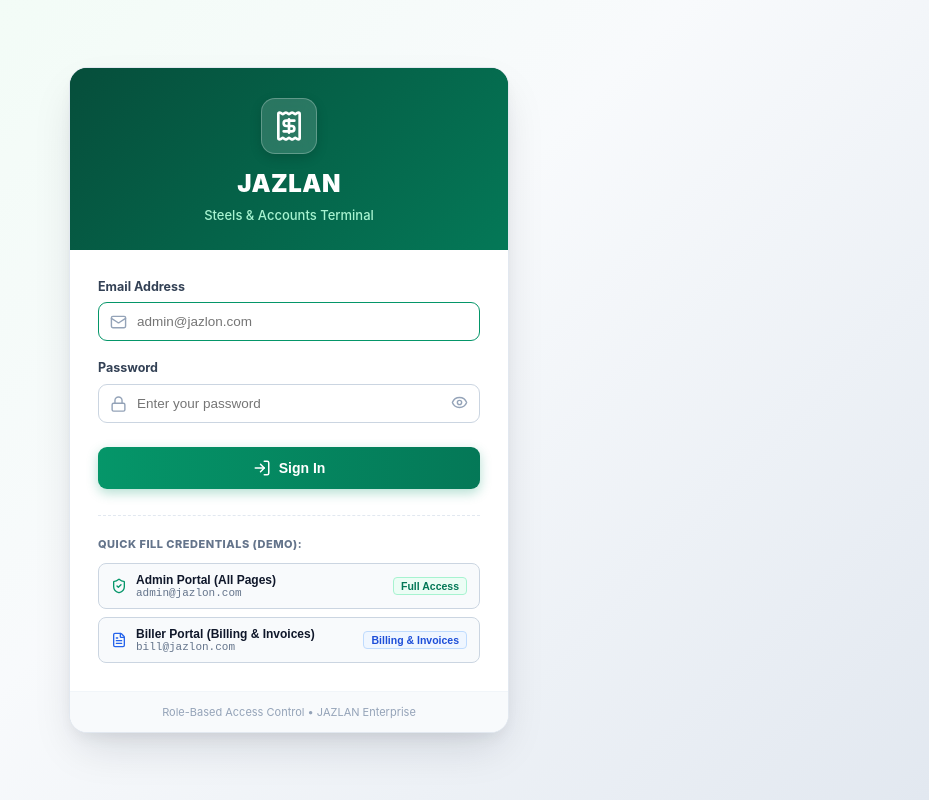
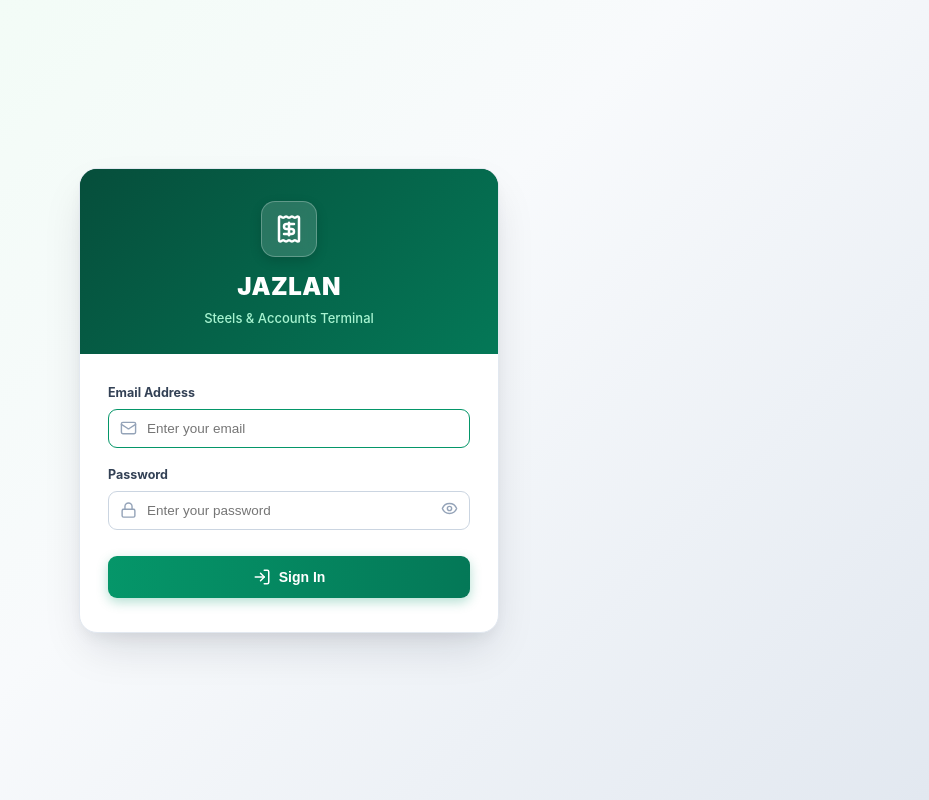
Before and after one commit to afrithsulthan007-art/jazlon, a React (Vite) app: page / in a window 1280 px wide. Shown: the whole page, without its empty margins (351-1280 px from the left). Built offline with nearby package versions, Linux system fonts and the light colour scheme.

Commit message:
Remove demo credentials box and role footer from login screen, keeping only clean brand header and login form

```diff
--- a/src/pages/LoginPage.jsx
+++ b/src/pages/LoginPage.jsx
@@ -5,11 +5,8 @@ import {
   Lock,
   Eye,
   EyeOff,
-  ShieldCheck,
-  FileText,
   AlertCircle,
-  LogIn,
-  CheckCircle2
+  LogIn
 } from 'lucide-react';
 
 export default function LoginPage({ onLogin }) {
@@ -58,12 +55,6 @@ export default function LoginPage({ onLogin }) {
     }
   };
 
-  const handleFillDemo = (demoEmail, demoPassword) => {
-    setEmail(demoEmail);
-    setPassword(demoPassword);
-    setError('');
-  };
-
   return (
     <div style={{
       minHeight: '100vh',
@@ -76,7 +67,7 @@ export default function LoginPage({ onLogin }) {
     }}>
       <div style={{
         width: '100%',
-        maxWidth: '440px',
+        maxWidth: '420px',
         backgroundColor: '#ffffff',
         borderRadius: '18px',
         boxShadow: '0 20px 45px -10px rgba(15, 23, 42, 0.15), 0 8px 16px -6px rgba(15, 23, 42, 0.08)',
@@ -87,7 +78,7 @@ export default function LoginPage({ onLogin }) {
         <div style={{
           backgroundColor: '#064e3b',
           backgroundImage: 'linear-gradient(135deg, #064e3b 0%, #047857 100%)',
-          padding: '30px 28px 24px',
+          padding: '32px 28px 26px',
           color: '#ffffff',
           textAlign: 'center'
         }}>
@@ -104,7 +95,7 @@ export default function LoginPage({ onLogin }) {
             border: '1px solid rgba(255, 255, 255, 0.25)',
             boxShadow: '0 4px 12px rgba(0,0,0,0.15)'
           }}>
-            <Receipt size={32} color="#ffffff" />
+            <Receipt size={30} color="#ffffff" />
           </div>
           <h1 style={{ margin: '0 0 4px', fontSize: '24px', fontWeight: 900, letterSpacing: '0.5px' }}>
             JAZLAN
@@ -115,7 +106,7 @@ export default function LoginPage({ onLogin }) {
         </div>
 
         {/* BODY FORM */}
-        <div style={{ padding: '28px' }}>
+        <div style={{ padding: '30px 28px 34px' }}>
           {error && (
             <div style={{
               display: 'flex',
@@ -148,7 +139,7 @@ export default function LoginPage({ onLogin }) {
                   id="login-email"
                   value={email}
                   onChange={(e) => setEmail(e.target.value)}
-                  placeholder="admin@jazlon.com"
+                  placeholder="Enter your email"
                   required
                   autoFocus
                   style={{
@@ -223,7 +214,7 @@ export default function LoginPage({ onLogin }) {
               id="btn-login-submit"
               disabled={loading}
               style={{
-                marginTop: '6px',
+                marginTop: '8px',
                 width: '100%',
                 padding: '12px',
                 borderRadius: '9px',
@@ -253,91 +244,6 @@ export default function LoginPage({ onLogin }) {
               )}
             </button>
           </form>
-
-          {/* QUICK DEMO USERS SELECTION */}
-          <div style={{ marginTop: '26px', paddingTop: '20px', borderTop: '1px dashed #e2e8f0' }}>
-            <div style={{ fontSize: '11px', fontWeight: 800, color: '#64748b', textTransform: 'uppercase', letterSpacing: '0.5px', marginBottom: '10px' }}>
-              Quick Fill Credentials (Demo):
-            </div>
-
-            <div style={{ display: 'flex', flexDirection: 'column', gap: '8px' }}>
-              {/* ADMIN ACCOUNT PILL */}
-              <button
-                type="button"
-                id="btn-demo-admin"
-                onClick={() => handleFillDemo('admin@jazlon.com', 'Jaz$lon@')}
-                style={{
-                  display: 'flex',
-                  alignItems: 'center',
-                  justifyContent: 'space-between',
-                  padding: '9px 12px',
-                  borderRadius: '8px',
-                  backgroundColor: '#f8fafc',
-                  border: '1px solid #cbd5e1',
-                  cursor: 'pointer',
-                  textAlign: 'left',
-                  transition: 'background-color 0.15s ease'
-                }}
-                onMouseEnter={(e) => e.currentTarget.style.backgroundColor = '#f1f5f9'}
-                onMouseLeave={(e) => e.currentTarget.style.backgroundColor = '#f8fafc'}
-              >
-                <div style={{ display: 'flex', alignItems: 'center', gap: '9px' }}>
-                  <ShieldCheck size={16} color="#059669" />
-                  <div>
-                    <div style={{ fontSize: '12px', fontWeight: 800, color: '#0f172a' }}>Admin Portal (All Pages)</div>
-                    <div style={{ fontSize: '11px', color: '#64748b', fontFamily: 'monospace' }}>admin@jazlon.com</div>
-                  </div>
-                </div>
-                <span style={{ fontSize: '10.5px', fontWeight: 700, color: '#047857', backgroundColor: '#ecfdf5', padding: '2px 7px', borderRadius: '4px', border: '1px solid #a7f3d0' }}>
-                  Full Access
-                </span>
-              </button>
-
-              {/* BILLER ACCOUNT PILL */}
-              <button
-                type="button"
-                id="btn-demo-biller"
-                onClick={() => handleFillDemo('bill@jazlon.com', 'admin@123')}
-                style={{
-                  display: 'flex',
-                  alignItems: 'center',
-                  justifyContent: 'space-between',
-                  padding: '9px 12px',
-                  borderRadius: '8px',
-                  backgroundColor: '#f8fafc',
-                  border: '1px solid #cbd5e1',
-                  cursor: 'pointer',
-                  textAlign: 'left',
-                  transition: 'background-color 0.15s ease'
-                }}
-                onMouseEnter={(e) => e.currentTarget.style.backgroundColor = '#f1f5f9'}
-                onMouseLeave={(e) => e.currentTarget.style.backgroundColor = '#f8fafc'}
-              >
-                <div style={{ display: 'flex', alignItems: 'center', gap: '9px' }}>
-                  <FileText size={16} color="#2563eb" />
-                  <div>
-                    <div style={{ fontSize: '12px', fontWeight: 800, color: '#0f172a' }}>Biller Portal (Billing & Invoices)</div>
-                    <div style={{ fontSize: '11px', color: '#64748b', fontFamily: 'monospace' }}>bill@jazlon.com</div>
-                  </div>
-                </div>
-                <span style={{ fontSize: '10.5px', fontWeight: 700, color: '#1d4ed8', backgroundColor: '#eff6ff', padding: '2px 7px', borderRadius: '4px', border: '1px solid #bfdbfe' }}>
-                  Billing & Invoices
-                </span>
-              </button>
-            </div>
-          </div>
-        </div>
-
-        {/* CARD FOOTER */}
-        <div style={{
-          padding: '12px 28px',
-          backgroundColor: '#f8fafc',
-          borderTop: '1px solid #f1f5f9',
-          textAlign: 'center',
-          fontSize: '11px',
-          color: '#94a3b8'
-        }}>
-          Role-Based Access Control • JAZLAN Enterprise
         </div>
       </div>
     </div>
```
Also changed, not shown: tests/browser-e2e-suite.mjs (+24 -5 lines).
